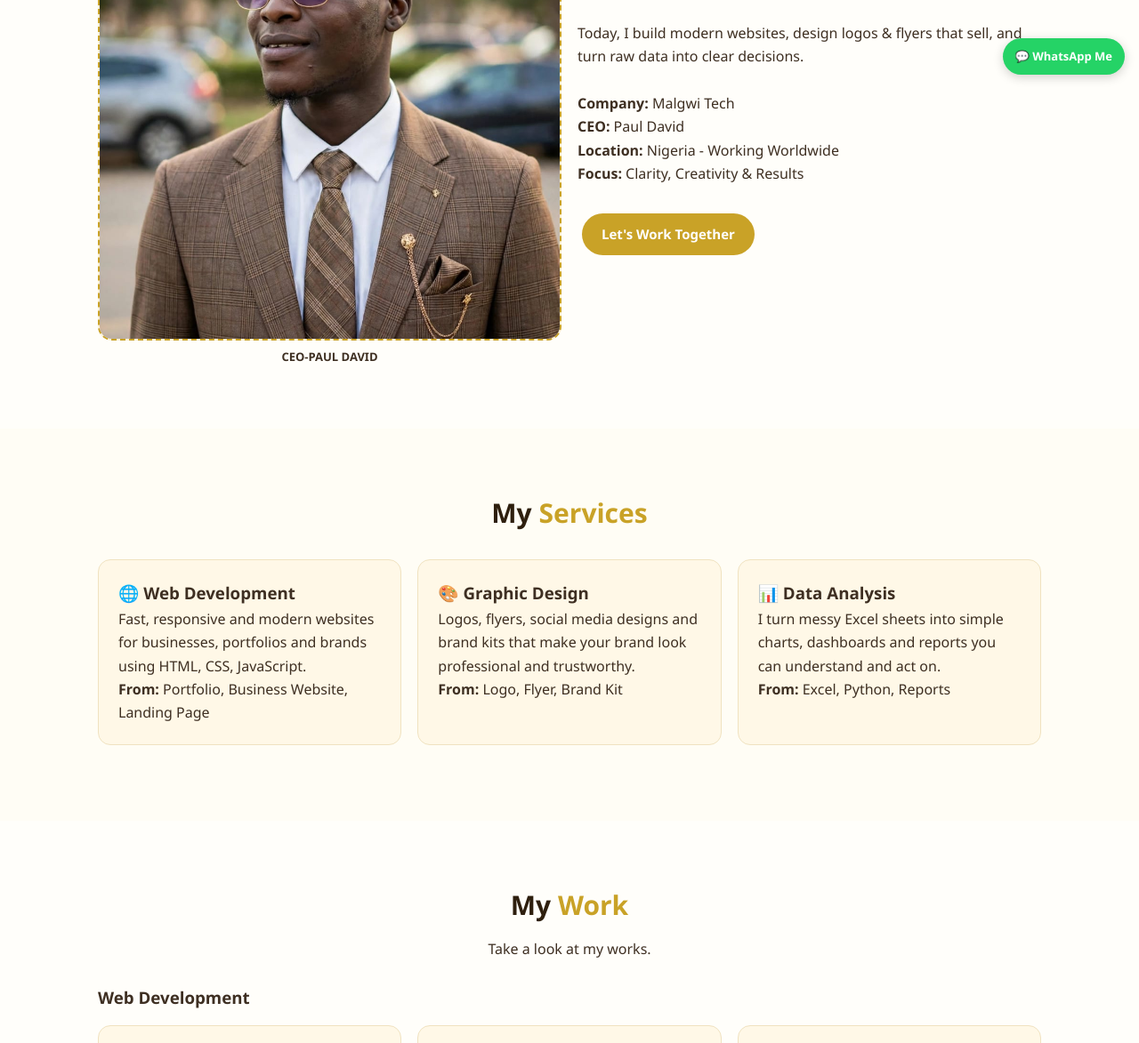
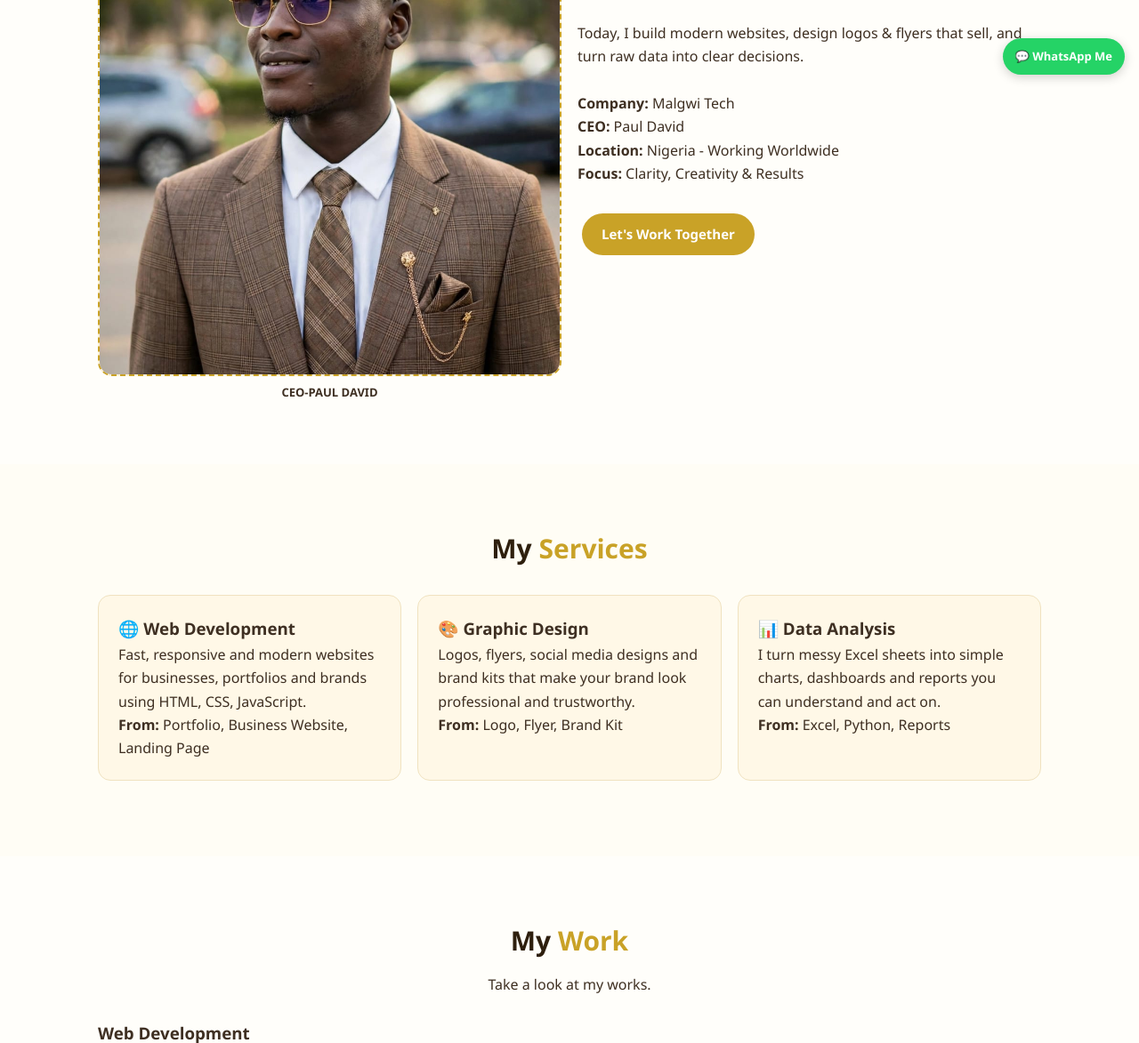
Before and after one commit to Pauldavid111/Malgwi-tech, a plain HTML site: page index.html in a window 1280 px wide. Shown: the part 700-1873 px from the top of the page at 89% size. Drawn offline with Linux system fonts and the light colour scheme.

Commit message:
Increase profile image height from 500px to 540px

```diff
--- a/index.html
+++ b/index.html
@@ -30,7 +30,7 @@ h2 span{color:#C9A227}
 .card{background:#FFF8E7;padding:22px;border-radius:14px;margin:15px 0;border:1px solid #F0E2C0}
 .grid{display:grid;grid-template-columns:1fr 1fr 1fr;gap:18px}
 .grid2{display:grid;grid-template-columns:1fr 1fr;gap:18px;align-items:start}
-.profile-img{width:100%;height:500px;object-fit:cover;border-radius:16px;background:#FFF3D6;display:flex;align-items:center;justify-content:center;border:2px dashed #C9A227;color:#8B5E00;text-align:center}
+.profile-img{width:100%;height:540px;object-fit:cover;border-radius:16px;background:#FFF3D6;display:flex;align-items:center;justify-content:center;border:2px dashed #C9A227;color:#8B5E00;text-align:center}
 .work-img{width:100%;height:220px;object-fit:cover;border-radius:12px;background:#FFF3D6;display:flex;align-items:center;justify-content:center;border:2px dashed #E8D9B0;color:#8B5E00}
 .tag{display:inline-block;background:#fff;padding:6px 12px;border-radius:20px;font-size:13px;margin:3px;border:1px solid #F0E2C0}
 input,textarea,select{width:100%;padding:12px;margin:8px 0;border-radius:10px;border:1.5px solid #E8D9B0;background:#FFFEFA;outline:none;font-size:15px}
```
